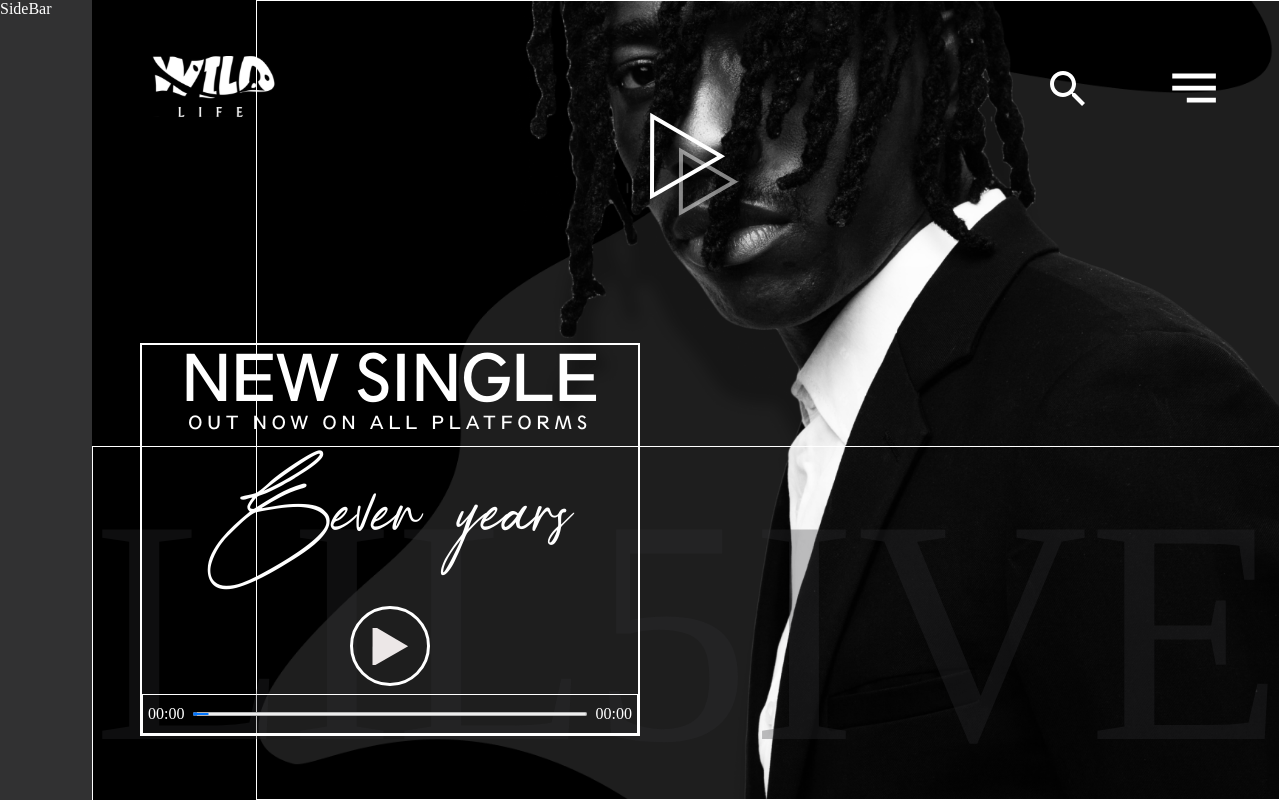
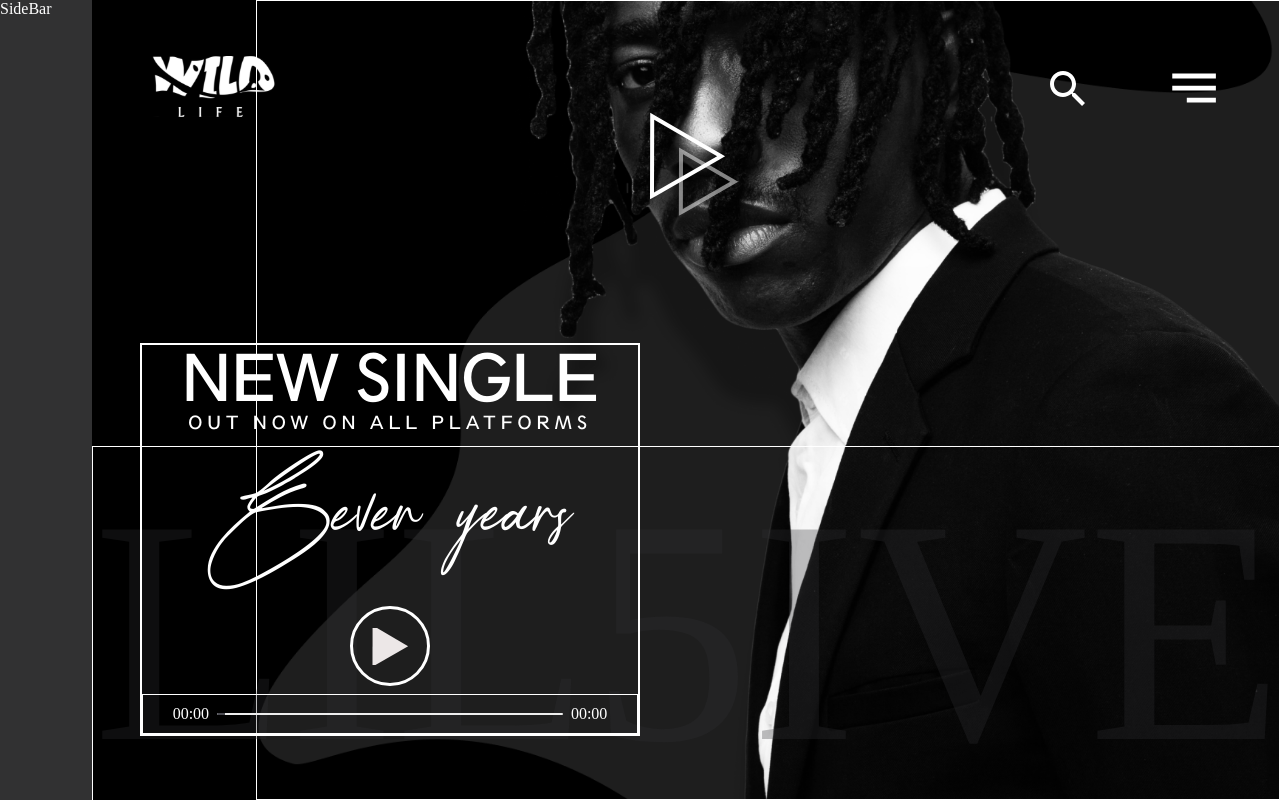
Before and after one commit to Kennybabs-py/lilfive-task, a React (Vite) app: page / in a window 1280 px wide. Built offline with nearby package versions, Linux system fonts and the light colour scheme; a web font is replaced by a local one.

Commit message:
style: custom slider and range of progress bar

```diff
--- a/src/components/AudioProgress/styles.module.scss
+++ b/src/components/AudioProgress/styles.module.scss
@@ -9,19 +9,48 @@
   gap: 0.5rem;
 
   input[type="range"] {
-    --range-progress: 50%;
+    --range-progress: 0;
+    -webkit-appearance: none;
+    appearance: none;
     position: relative;
-    border: 1px solid green;
-    width: 80%;
-    height: 4px;
+    background: #eeeeee;
+    width: 70%;
+    height: 2px;
+    border-radius: 2px;
+    cursor: pointer;
+  }
 
-    &::before {
-      // position: absolute;
-      top: 0;
-      left: 0;
-      height: 50px;
-      background: #f50;
-      width: var(--range-progress);
-    }
+  /* played progress length - Chrome & safari*/
+  input[type="range"]::before {
+    content: "";
+    height: 2px;
+    background: #4b4b52;
+    width: var(--range-progress);
+    border-bottom-left-radius: 2px;
+    border-top-left-radius: 2px;
+    position: absolute;
+    top: 0;
+    left: 0;
+  }
+
+  /* slider thumb - chrome and safari */
+  input[type="range"]::-webkit-slider-thumb {
+    -webkit-appearance: none;
+    height: 8px;
+    width: 8px;
+    border-radius: 50%;
+    border: none;
+    background-color: #4b4b52;
+    cursor: pointer;
+    position: relative;
+  }
+
+  /* dragging thumb - chrome and safari */
+  input[type="range"]:active::-webkit-slider-thumb {
+    transform: scale(1.2);
+    width: 20px;
+    height: 20px;
+    border-radius: 50%;
+    background-color: #4b4b52;
   }
 }
```
